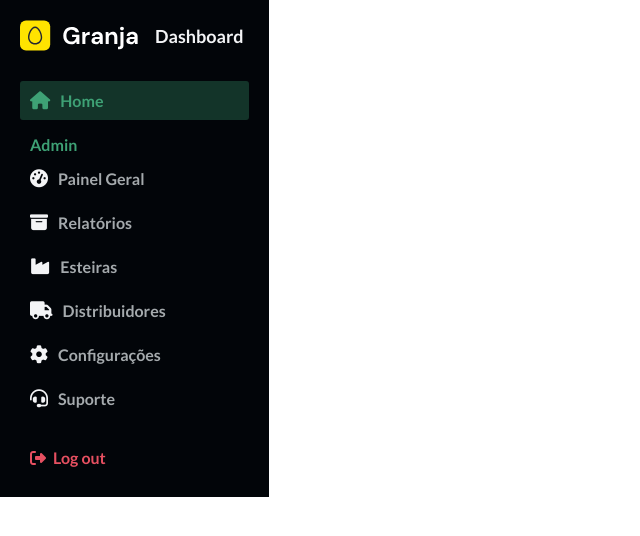
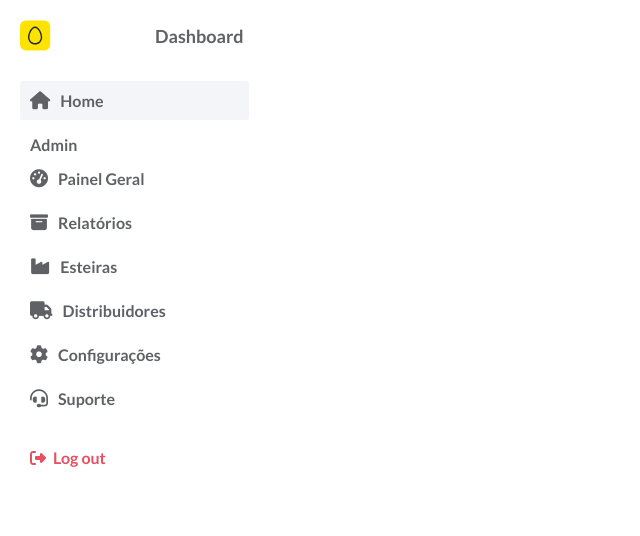
Before and after one commit to tassid/dashboard-poo, a React (Create React App) app: page / in a window 1280 px wide. Shown: the top 536 px of the page, without its empty margins (0-640 px from the left). Built offline with nearby package versions, Linux system fonts and the light colour scheme.

Commit message:
✨ sidebar

```diff
--- a/src/App.css
+++ b/src/App.css
@@ -14,5 +14,5 @@
 }
 
 .App-link {
-  color: #61dafb;
+  color: #5F6165;
 }
--- a/src/components/sidebar/Sidebar.css
+++ b/src/components/sidebar/Sidebar.css
@@ -1,5 +1,5 @@
 #sidebar {
-    background: #020509;
+    background: #FFFFFF;
     grid-area: sidebar;
     overflow-y: auto;
     padding: 20px;
@@ -11,7 +11,7 @@
     display: flex;
     justify-content: space-between;
     align-items: center;
-    color: #f3f4f6;
+    color: #5F6165;
     margin-bottom: 30px;
 }
 
@@ -36,7 +36,7 @@
 }
 
 .sidebar__menu> h2 {
-    color: #3ea175;
+    color: #5F6165;
     font-size: 16px;
     margin-top: 15px;
     margin-bottom: 5px;
@@ -45,30 +45,30 @@
 }
 
 .sidebar__link {
-    color: #f3f4f6;
+    color: #5F6165;
     padding: 10px;
     border-radius: 3px;
     margin-bottom: 5px;
 }
 
 .active_menu_link {
-    background: rgba(62, 161, 117, 0.3);
-    color: #3ea175;
+    background: #F3F5F8;
+    color: #5F6165;
 }
 
 .active_menu_link a {
-    color: #3ea175 !important;
+    color: #5F6165 !important;
 }
 
 .sidebar__link > a {
     text-decoration: none;
-    color: #a5aaad;
+    color: #5F6165;
     font-weight: 700;
 }
 
 .sidebar__link a:focus {
     padding: 7px;
-    background:rgba(62, 161, 117, 0.3);
+    background: #F3F5F8;
     border-radius: 3px;
 }
 
--- a/src/index.css
+++ b/src/index.css
@@ -13,7 +13,7 @@
 }
 
 ::-webkit-scrollbar-thumb {
-  background: #3ea175;
+  background: #2e4a66;
   border-radius: 10px;
 }
 
```
